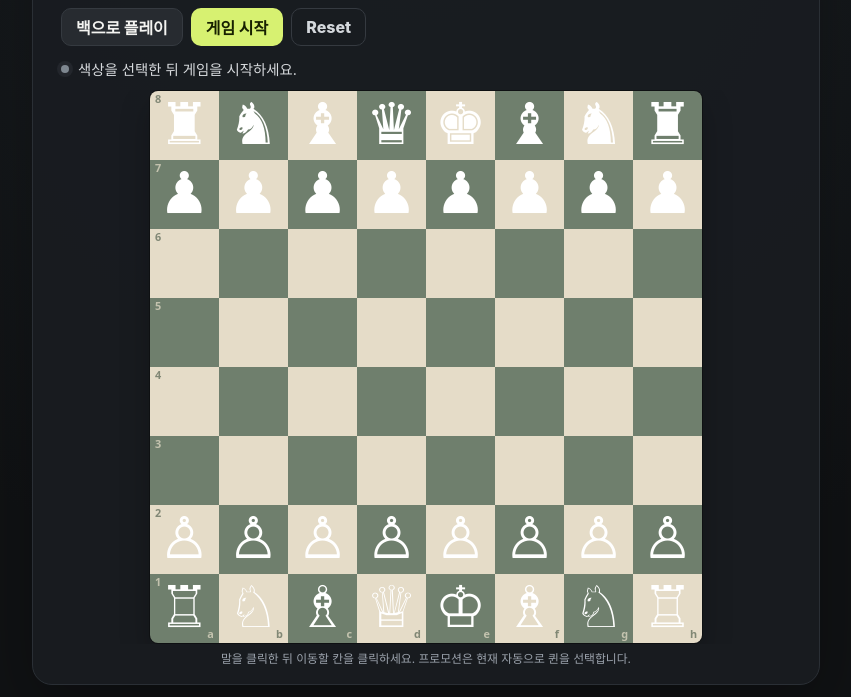
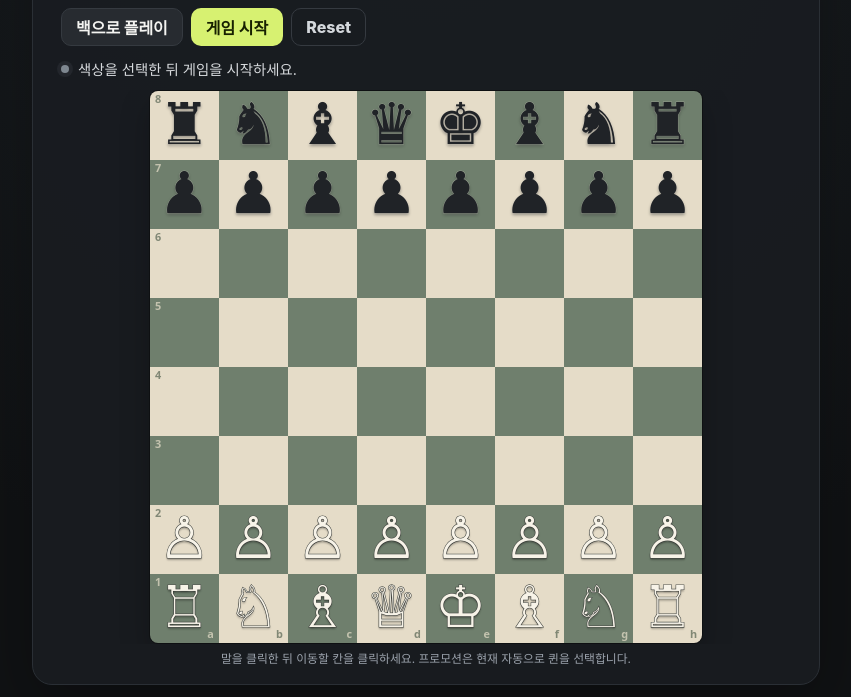
Before and after one commit to skwodnjs-chess/chess, a plain HTML site: page index.html in a window 1280 px wide. Shown: the part 103-800 px from the top of the page, without its empty margins (214-1065 px from the left). Drawn offline with nearby package versions, Linux system fonts and the light colour scheme.

Commit message:
Apply distinct colors to white and black pieces

```diff
--- a/styles.css
+++ b/styles.css
@@ -209,14 +209,16 @@ h1 {
   font-weight: 400;
 }
 
-.piece-white {
+.piece-white,
+.square[aria-label*="백"] .piece {
   color: #f7f3e8;
   -webkit-text-stroke: 1.15px #4a4d49;
   paint-order: stroke fill;
   text-shadow: 0 2px 2px rgba(0, 0, 0, 0.32);
 }
 
-.piece-black {
+.piece-black,
+.square[aria-label*="흑"] .piece {
   color: #202327;
   -webkit-text-stroke: 1px rgba(245, 241, 228, 0.34);
   paint-order: stroke fill;
```
